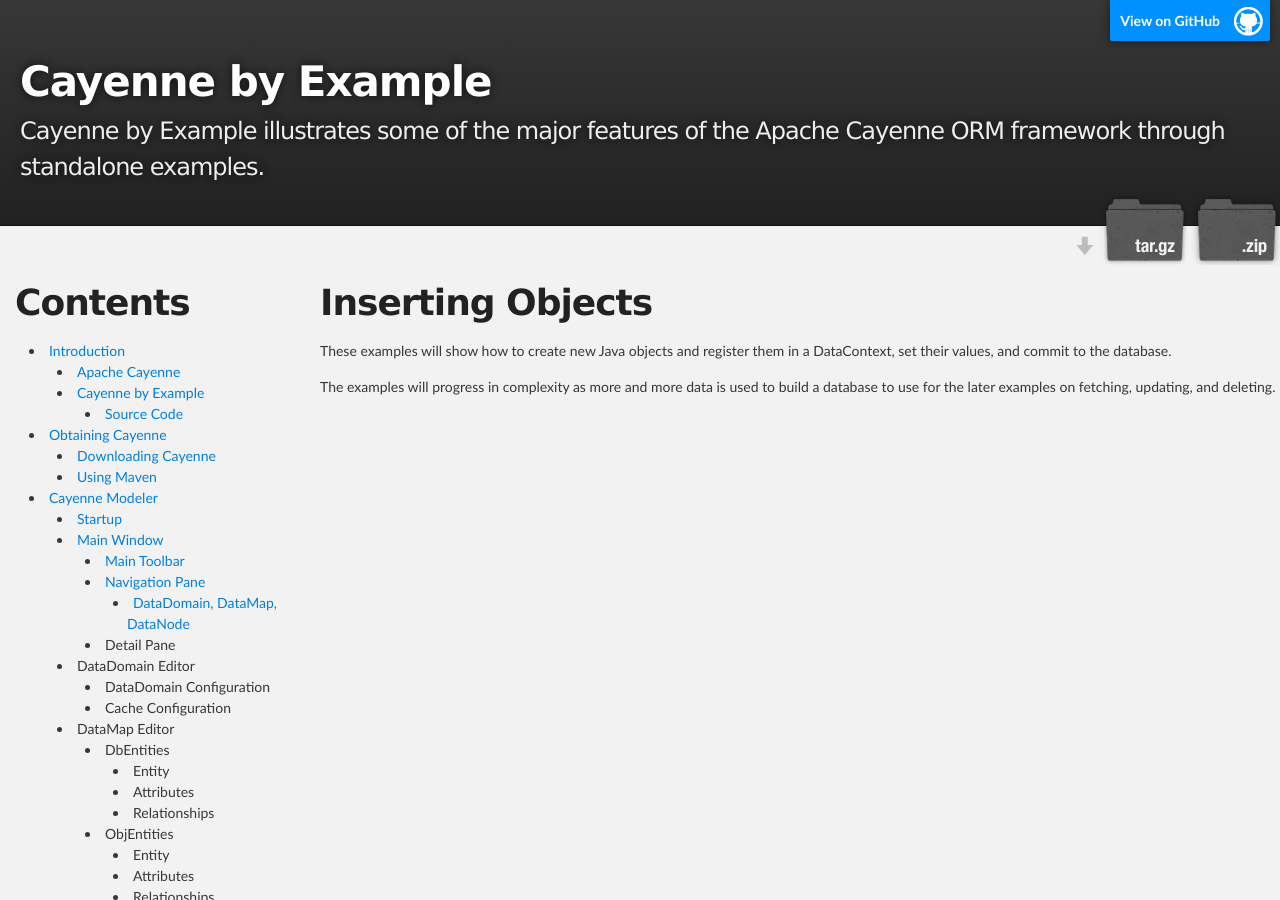
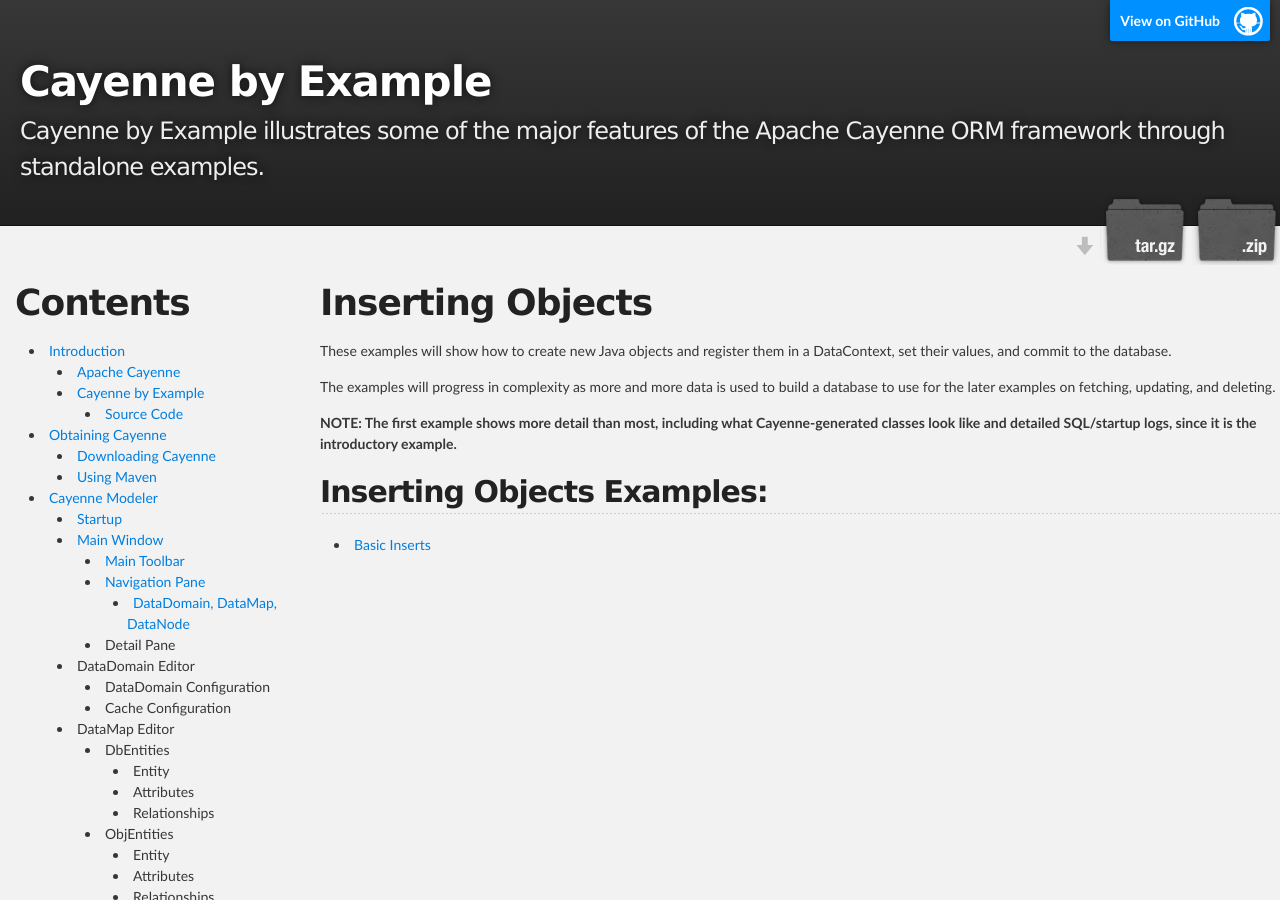
Before and after one commit to mrg/cbe, a Jekyll site: the page built from inserting-objects/index.md, in a window 1280 px wide and 900 px high. Built offline with Jekyll 4.4.1, drawn with Linux system fonts in a browser that asks for light colours; Markdown is read by kramdown in place of the engine named in the settings.

Commit message:
Added detail note.

```diff
--- a/inserting-objects/index.md
+++ b/inserting-objects/index.md
@@ -30,3 +30,9 @@
 These examples will show how to create new Java objects and register them in a DataContext, set their values, and commit to the database.
 
 The examples will progress in complexity as more and more data is used to build a database to use for the later examples on fetching, updating, and deleting.
+
+**NOTE: The first example shows more detail than most, including what Cayenne-generated classes look like and detailed SQL/startup logs, since it is the introductory example.**
+
+## Inserting Objects Examples:
+
+* [Basic Inserts](basic-inserts.html)
```
Also changed, not shown: examples.md (+2 -0 lines).
